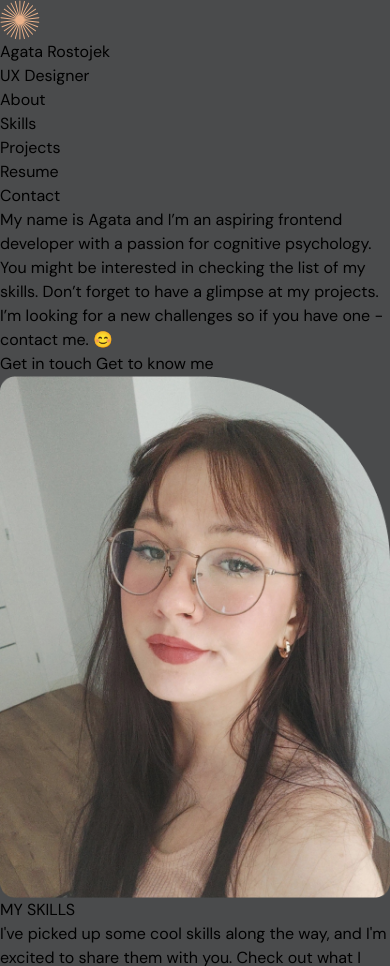
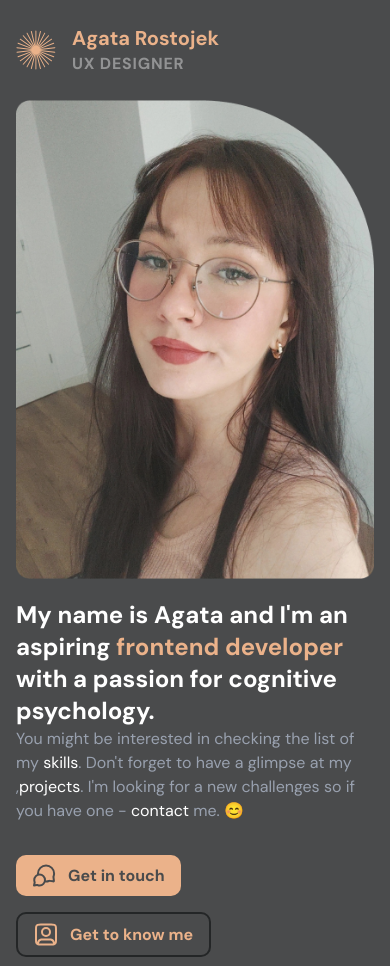
Before and after one commit to agatarostojek/portfolio, a website built with Parcel: page src/index.html in a window 390 px wide. Shown: the top 966 px of the page. Built offline with nearby package versions, Linux system fonts and the light colour scheme.

Commit message:
Create mobile styling for header + about section

```diff
--- a/package.json
+++ b/package.json
@@ -2,10 +2,9 @@
   "name": "portfolio",
   "version": "1.0.0",
   "description": "",
-  "main": "index.js",
   "scripts": {
     "test": "echo \"Error: no test specified\" && exit 1",
-    "start": "parcel src/*.html",
+    "start": "parcel src/*.html --no-hmr",
     "build": "parcel build src/*.html"
   },
   "keywords": [],
@@ -13,7 +12,7 @@
   "license": "ISC",
   "devDependencies": {
     "autoprefixer": "^10.4.21",
-    "parcel": "^2.14.1",
+    "parcel": "^2.14.4",
     "postcss": "^8.5.3",
     "tailwindcss": "^4.0.17"
   },
--- a/src/index.css
+++ b/src/index.css
@@ -6,4 +6,7 @@
     /* colors */
     --color-background: #4A4B4C;
     --color-accent: #EBB28A;
+    --color-darkGray: #242627;
+    /* max-width */
+    --max-width-content: 82rem;
   }
--- a/src/index.html
+++ b/src/index.html
@@ -12,13 +12,16 @@
       rel="stylesheet"
     />
   </head>
-  <body class="font-display bg-background">
-    <main>
-      <header>
+  <body class="font-display bg-background text-white">
+    <main class="px-4">
+      <header class="max-w-content mx-auto py-6">
+        <div class="flex gap-4 items-center">
           <img class="w-10 h-10" src="/src/assets/star.svg" alt="" />
-        <p>Agata Rostojek</p>
-        <p>UX Designer</p>
-        <nav>
+          <div>
+            <p class="text-xl font-bold text-accent">Agata Rostojek</p>
+            <p class="opacity-40 font-bold tracking-wider">UX DESIGNER</p>
+          </div>
+          <nav class="hidden">
             <ul>
               <li><a href="#about">About</a></li>
               <li><a href="#skills">Skills</a></li>
@@ -27,22 +30,40 @@
               <li><a href="#contact">Contact</a></li>
             </ul>
           </nav>
+        </div>
       </header>
-      <section id="about">
-        <h1>
-          My name is Agata and I’m an aspiring frontend developer with a passion
-          for cognitive psychology.
+      <section id="about" class="max-w-content mx-auto mb-20">
+        <img
+          src="/src/assets/profile-photo.png"
+          alt="Agata Rostojek photo"
+          class="w-full mb-5"
+        />
+        <h1 class="text-2xl font-bold">
+          My name is Agata and I'm an aspiring
+          <span class="text-accent">frontend developer</span> with a passion for
+          cognitive psychology.
         </h1>
-        <p>
-          You might be interested in checking the list of my skills. Don’t
-          forget to have a glimpse at my projects. I’m looking for a new
-          challenges so if you have one - contact me. 😊
+        <p class="text-gray-400 mb-8">
+          You might be interested in checking the list of my
+          <a href="#skills" class="text-white">skills</a>. Don't forget to have
+          a glimpse at my ,<a href="#projects" class="text-white">projects</a>.
+          I'm looking for a new challenges so if you have one -
+          <a href="#contact" class="text-white">contact</a> me. 😊
         </p>
-        <a href="#contact">Get in touch</a>
-        <a href="#skills">Get to know me</a>
-        <img src="/src/assets/profile-photo.png" alt="" />
+        <div class="flex flex-col items-start gap-4">
+          <a
+            class="bg-accent text-background flex gap-3 font-bold font-xl py-2 px-4 items-center rounded-[0.625rem]"
+            href="#contact"
+            ><img src="/src/assets/contact-icon.svg" alt="" />Get in touch</a
+          >
+          <a
+            class="text-accent flex gap-3 font-bold font-xl py-2 px-4 items-center rounded-[0.625rem] border-2 border-darkGray"
+            href="#skills"
+            ><img src="/src/assets/skills-icon.svg" alt="" />Get to know me</a
+          >
+        </div>
       </section>
-      <section id="skills">
+      <section id="skills" class="max-w-content mx-auto">
         <h2>MY SKILLS</h2>
         <p>
           I've picked up some cool skills along the way, and I'm excited to
@@ -90,7 +111,7 @@
           </ul>
         </article>
       </section>
-      <section id="projects">
+      <section id="projects" class="max-w-content mx-auto">
         <h2>RECENT PROJECTS</h2>
         <p>
           Since diving into frontend development, I've brought a range of
@@ -115,6 +136,36 @@
           <a href="#">Source code</a>
         </article>
       </section>
+      <section id="contact" class="max-w-content mx-auto">
+        <h2>Let's work together</h2>
+        <p>
+          I'm open for new opportunities. If you have one for me we should talk!
+        </p>
+        <a href="mailto:a.rostojek@gmail.com">a.rostojek@gmail.com</a>
+        <p>or find me on</p>
+        <ul>
+          <li>
+            <a href="#"
+              ><img class="w-6 h-6" src="/src/assets/github.svg" alt=""
+            /></a>
+          </li>
+          <li>
+            <a href="#"
+              ><img class="w-6 h-6" src="/src/assets/github.svg" alt=""
+            /></a>
+          </li>
+          <li>
+            <a href="#"
+              ><img class="w-6 h-6" src="/src/assets/github.svg" alt=""
+            /></a>
+          </li>
+          <li>
+            <a href="#"
+              ><img class="w-6 h-6" src="/src/assets/github.svg" alt=""
+            /></a>
+          </li>
+        </ul>
+      </section>
     </main>
   </body>
 </html>
--- a/tailwind.config.js
+++ /dev/null
@@ -1,13 +0,0 @@
-module.exports = {
-  purge: [],
-  darkMode: false, // or 'media' or 'class'
-  theme: {
-    extend: {},
-  },
-  variants: {
-    extend: {
-
-    },
-  },
-  plugins: [],
-}
```
Also changed, not shown: src/assets/contact-icon.svg (added), src/assets/github.svg (added), src/assets/skills-icon.svg (added), 1 other file. Lines whose indentation alone changed are shown as unchanged.
